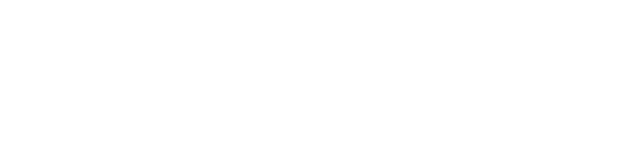
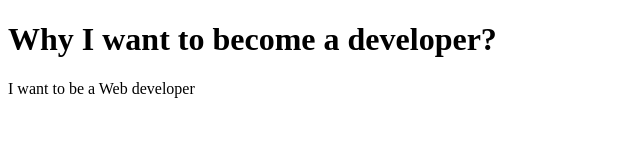
Before and after one commit to acciojob/why-software-KnightRiderSharad, a website: page main.html in a window 1280 px wide. Shown: the whole page, without its empty margins (0-640 px from the left). Drawn offline with Linux system fonts and the light colour scheme.

Commit message:
completed now

```diff
--- a/main.html
+++ b/main.html
@@ -7,7 +7,9 @@
 </head>
 
 <body>
-	<!-- the entire body must be written by student -->
+	<h1>Why I want to become a developer?</h1>
+	<p>I want to be a Web developer</p>
+
     <script type="text/javascript" src="./script.js">
 </script>
 
```
